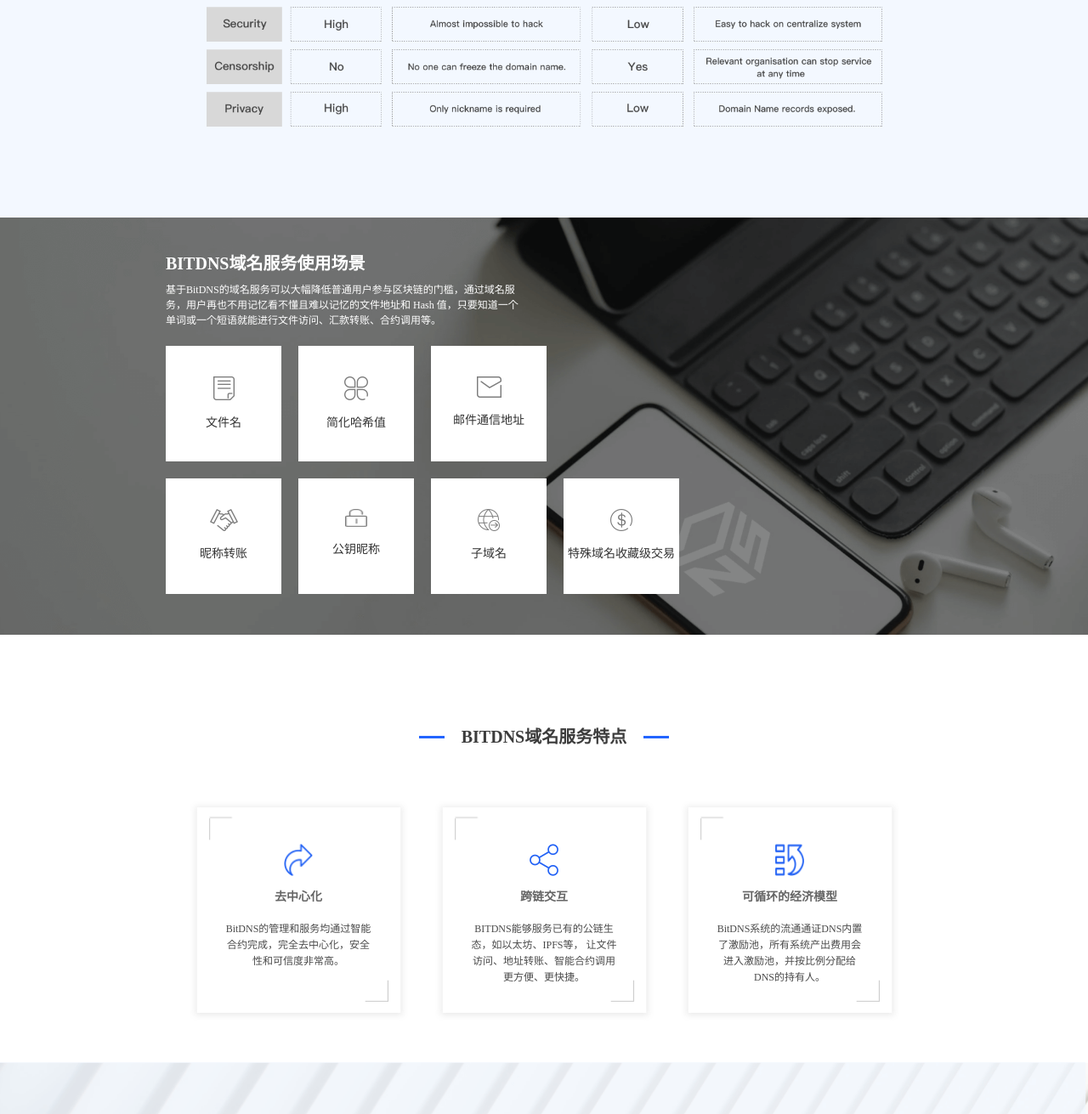
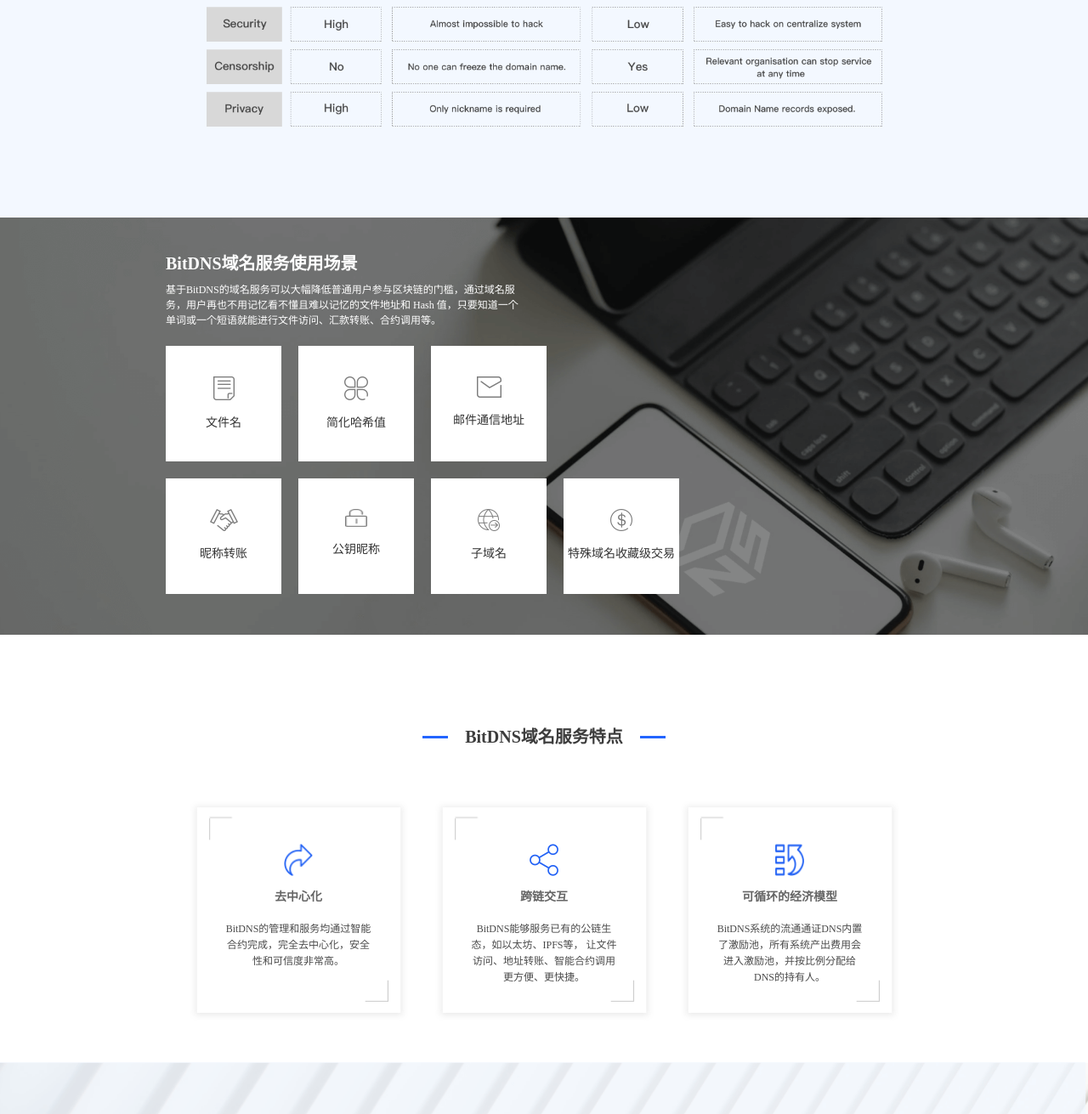
Before and after one commit to nb-web/websit-bitDNS, a Nuxt app: page /product in a window 1280 px wide. Shown: the part 2017-3328 px from the top of the page at 85% size. Built offline with nearby package versions, Linux system fonts and the light colour scheme.

Commit message:
细节修改

```diff
--- a/pages/Economic/index.vue
+++ b/pages/Economic/index.vue
@@ -15,7 +15,7 @@
       />
     </div>
     <div class="common_container bitDNS_economic">
-      <BlockTit text="BITDNS经济与治理" />
+      <BlockTit text="BitDNS经济与治理" />
 
       <div class="bitDNS_economic_content">
         <p>BitDNS经济和治理在项目的生态及核心业务流程上起到加强协作的重要作用。通过激励行业内各方参与者的加入，推动整个BitDNS生态的价值增长；采取更为合理的分配规则，对整个BitDNS参与方及贡献者进行经济激励，促进BitDNS生态健康持续发展</p>
--- a/pages/about/index.vue
+++ b/pages/about/index.vue
@@ -23,7 +23,7 @@
     <div class="content">
       <div class="common_container teamContent">
         <div class="text">
-          <h4>BITDNS团队</h4>
+          <h4>BitDNS团队</h4>
           <p
             class="bitDnsTeamText"
           >BitDNS在新加坡设有办公场所，且团队国际化水平较高，核心人员来自微软、阿里、百度、普华永道、麦肯锡等，创始团队及核心开发团队均是数字资产早期从业者，以及区块链的行业专家，在区块链行业有较深的从业背景，以及技术优势。</p>
--- a/pages/index.vue
+++ b/pages/index.vue
@@ -60,13 +60,13 @@
       </div>
     </div>
 
-    <BlockTit text="BITDNS Tech Tree" />
+    <BlockTit text="BitDNS Tech Tree" />
     <div class="BITDNS common_container">
       <img class="Tree h5" src="/imges/index/index_tree.png" alt />
       <img class="Tree web" src="/imges/index/index_tree.png" alt />
     </div>
 
-    <BlockTit text="BITDNS 技术优势" />
+    <BlockTit text="BitDNS 技术优势" />
     <div class="jishu">
       <div class="list common_container">
         <div class="swiperList h5">
@@ -118,7 +118,7 @@
       </div>
     </div>
     <!-- BITDNS 核心功能 -->
-    <BlockTit text="BITDNS 核心功能" />
+    <BlockTit text="BitDNS 核心功能" />
     <div class="gn">
       <div>
         <div class="con common_container">
@@ -1356,7 +1356,7 @@
           }
           p {
             font-size: 20px;
-            margin-top: 28px;
+            margin-top: 16px;
             font-weight: 400;
             color: #656565;
             line-height: 28px;
--- a/pages/product/index.vue
+++ b/pages/product/index.vue
@@ -94,7 +94,7 @@
     <div class="bitDNSTeams">
       <div class="common_container bitDNSTeams_content">
         <div class="topText">
-          <p class="teamsTit">BITDNS域名服务使用场景</p>
+          <p class="teamsTit">BitDNS域名服务使用场景</p>
           <p class="teamsDes">基于BitDNS的域名服务可以大幅降低普通用户参与区块链的门槛，通过域名服务，用户再也不用记忆看不懂且难以记忆的文件地址和 Hash 值，只要知道一个单词或一个短语就能进行文件访问、汇款转账、合约调用等。</p>
         </div>
 
@@ -156,7 +156,7 @@
 
 
     <div class="serviceFeatures">
-      <BlockTit text="BITDNS域名服务特点"/>
+      <BlockTit text="BitDNS域名服务特点"/>
 
       <div class="h5 common_container">
         <el-carousel type="card" height="200px" :loop="true" indicator-position="none" arrow="never" :autoplay="false">
@@ -173,7 +173,7 @@
 
                 <img src="/imges/h5_product/serviceFeatures2.png" class="h5" alt="">
               <p>跨链交互</p>
-              <p>BITDNS能够服务已有的公链生态，如以太坊、IPFS等， 让文件访问、地址转账、智能合约调用更方便、更快捷。</p>
+              <p>BitDNS能够服务已有的公链生态，如以太坊、IPFS等， 让文件访问、地址转账、智能合约调用更方便、更快捷。</p>
             </div>
         </el-carousel-item>
         <el-carousel-item>
@@ -199,7 +199,7 @@
             <img src="/imges/product/serviceFeatures2.png" class="web" alt="">
 
             <p>跨链交互</p>
-            <p>BITDNS能够服务已有的公链生态，如以太坊、IPFS等， 让文件访问、地址转账、智能合约调用更方便、更快捷。</p>
+            <p>BitDNS能够服务已有的公链生态，如以太坊、IPFS等， 让文件访问、地址转账、智能合约调用更方便、更快捷。</p>
           </div>
 
           <div class="serviceFeaturesItem">
```
